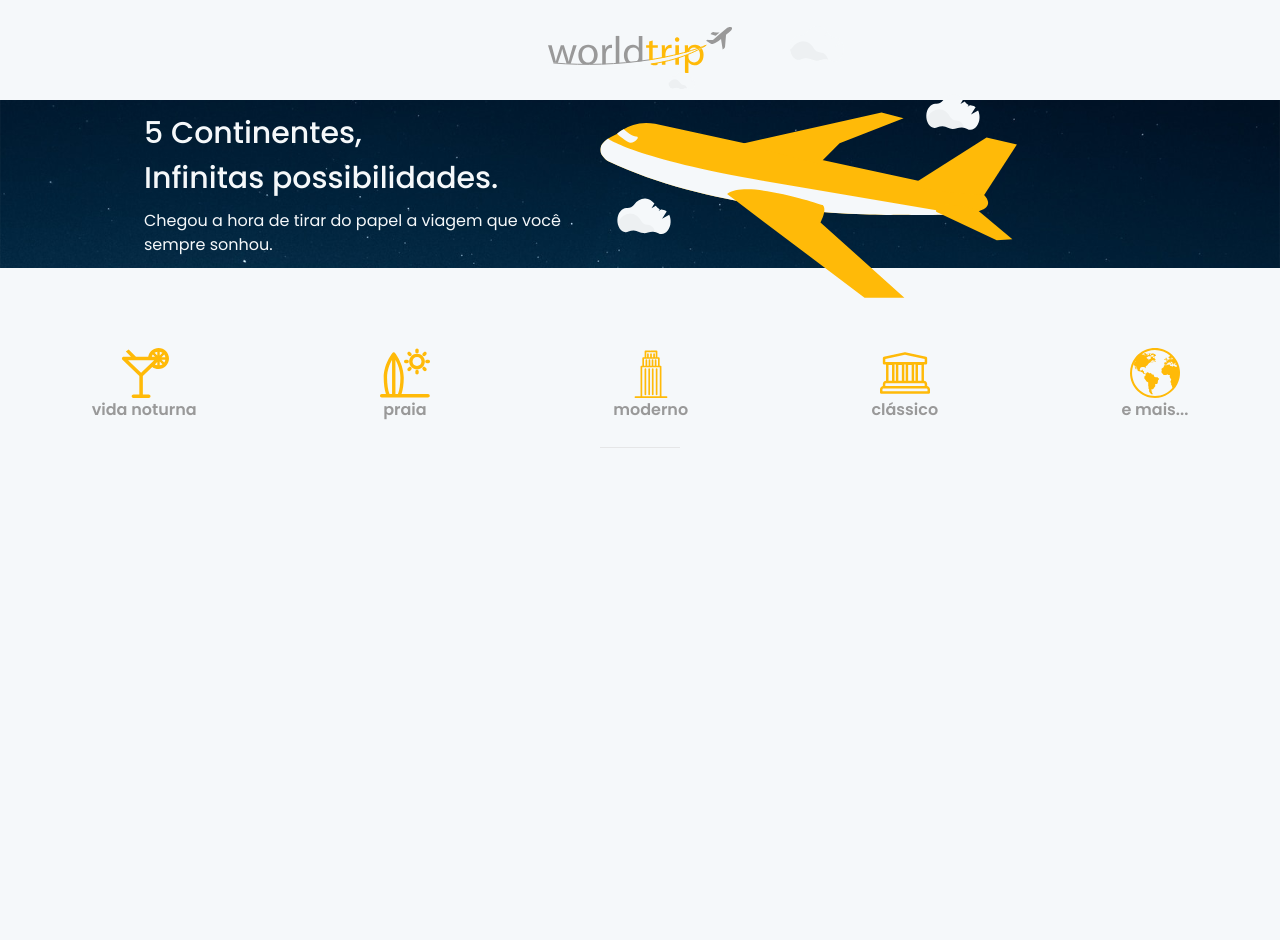
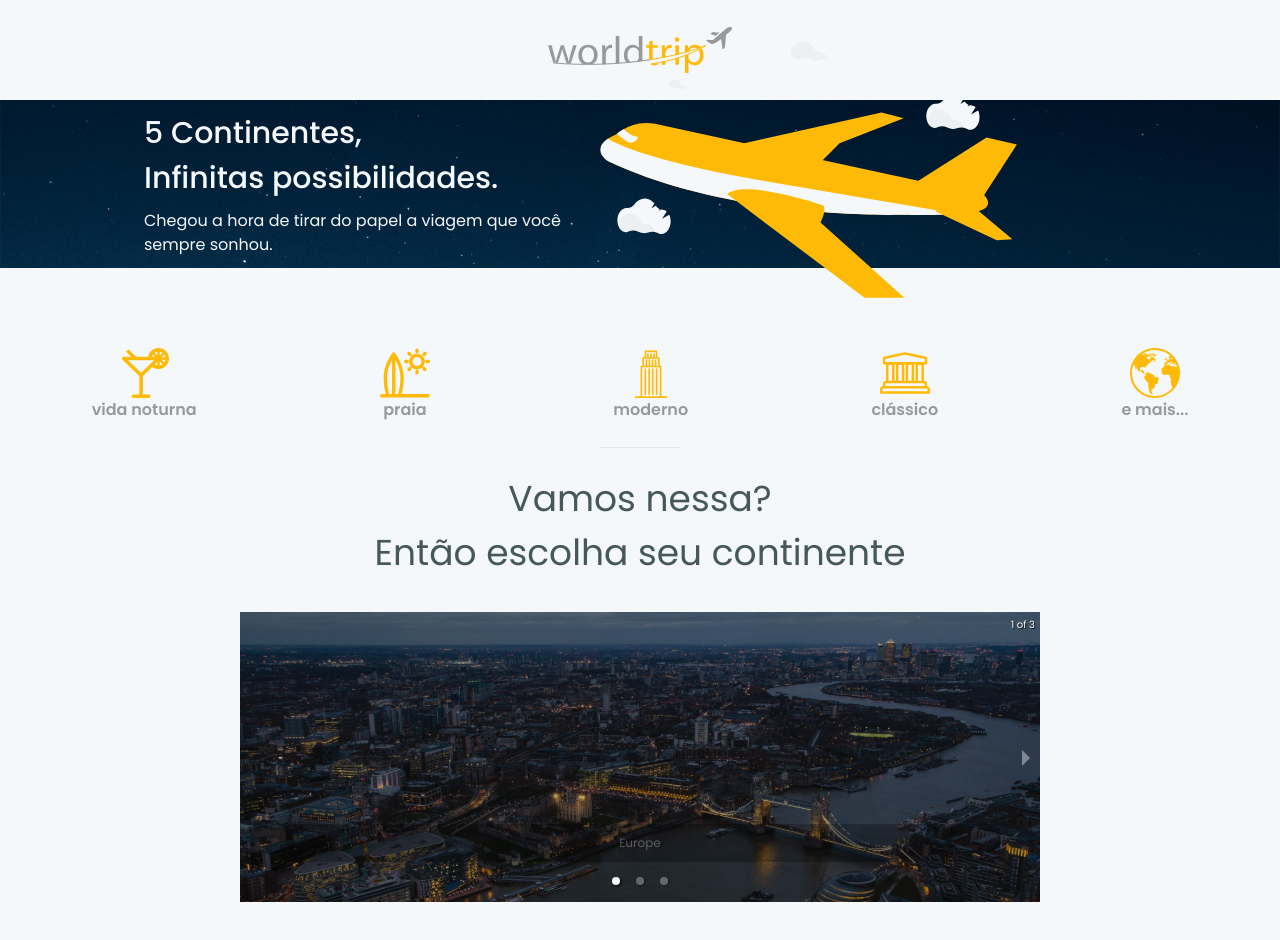
Before and after one commit to w1redl4in/world-trip, a Next.js app: page / in a window 1280 px wide. Before the commit the page ends 800 px from the top, so only its background shows below. Built offline with nearby package versions, Linux system fonts and the light colour scheme.

Commit message:
feat: carousel on home page :sparkles:

```diff
--- a/src/pages/index.tsx
+++ b/src/pages/index.tsx
@@ -1,4 +1,5 @@
 import { Banner } from '../components/Banner';
+import { Carousel } from '../components/Carousel';
 import { Categories } from '../components/Categories';
 import { Header } from '../components/Header';
 
@@ -8,6 +9,7 @@ export default function Home() {
       <Header />
       <Banner />
       <Categories />
+      <Carousel />
     </>
   );
 }
```
